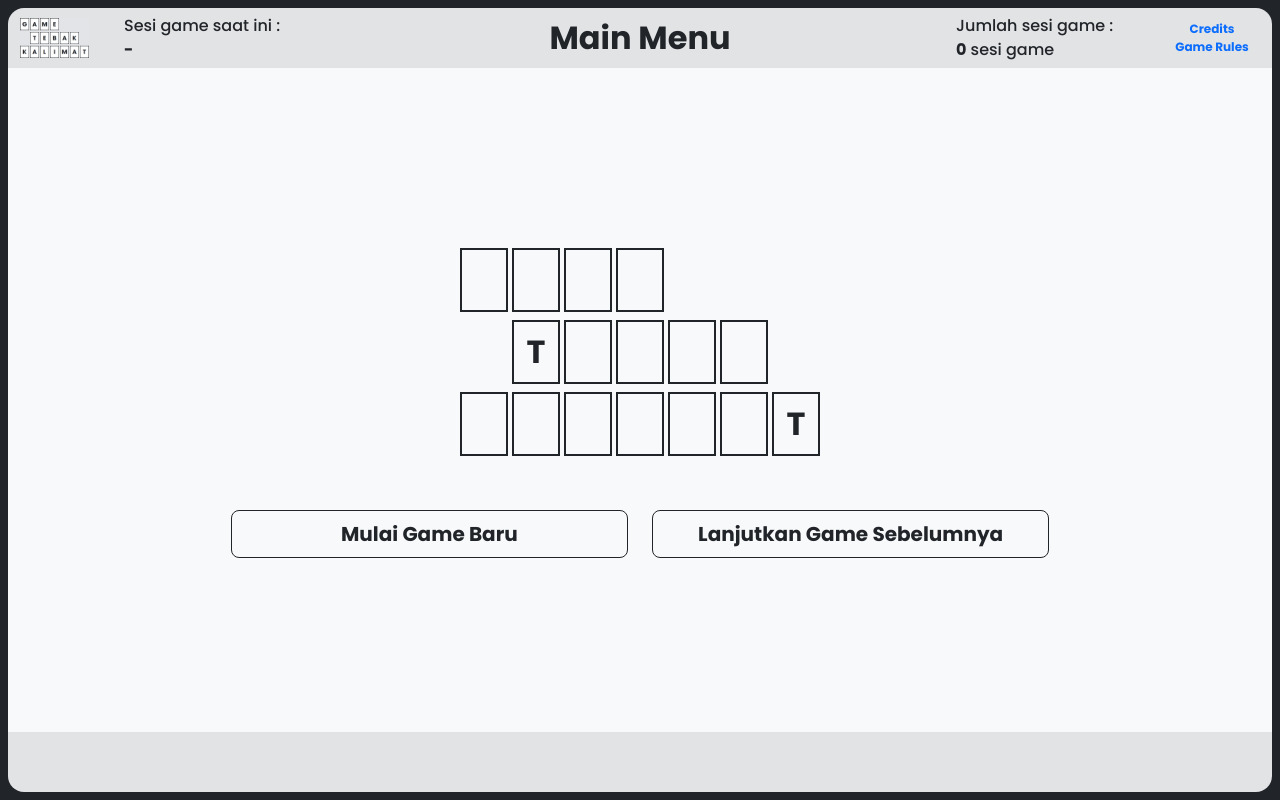
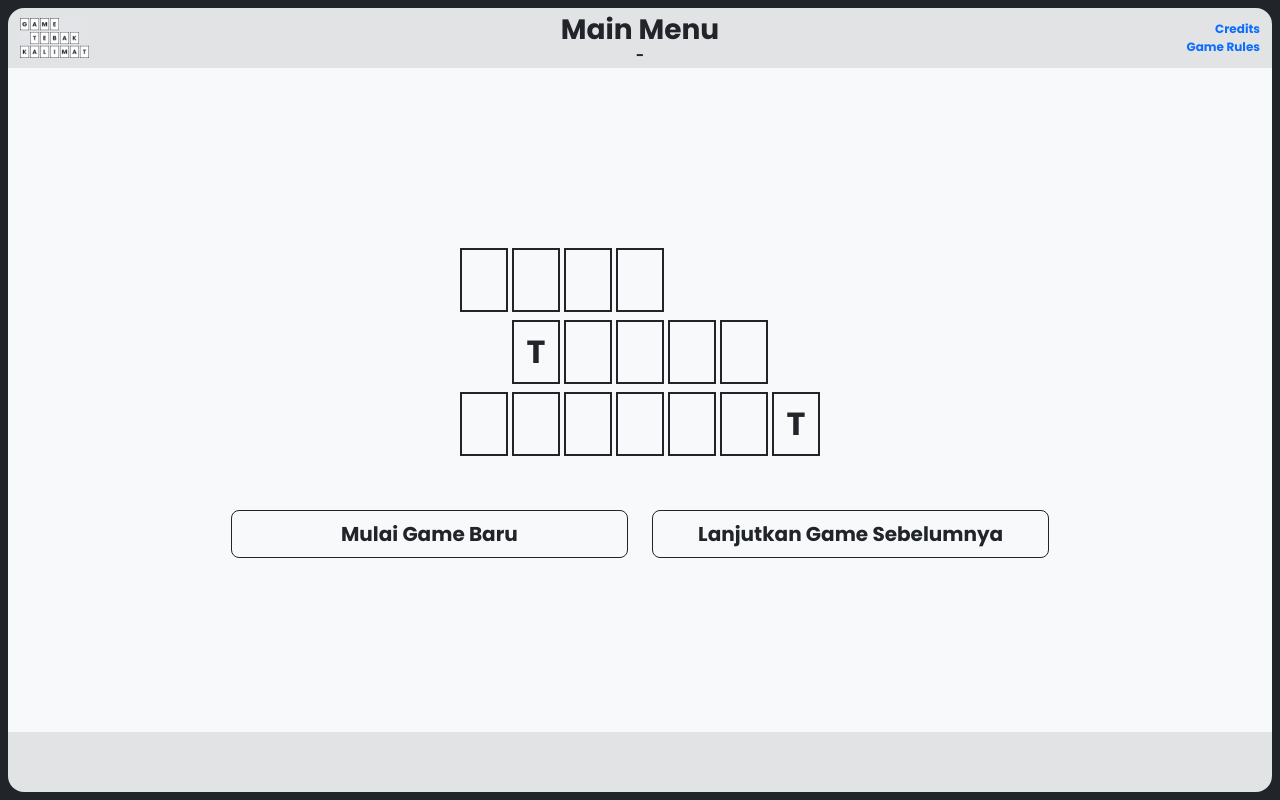
Before and after one commit to Joko-P/laravel-words-puzzle-game, a Laravel app: page / in a window 1280 px wide. Run offline with Laravel 12, Linux system fonts and the light colour scheme.

Commit message:
Small UI Adjustment

```diff
--- a/resources/views/layouts/main-layout.blade.php
+++ b/resources/views/layouts/main-layout.blade.php
@@ -81,25 +81,18 @@
     <div class="app-shell d-flex flex-column bg-dark w-100 p-2 align-items-center">
         <div class="w-100 bg-secondary-subtle main-header-area d-flex align-items-center py-1 px-2 rounded-top-4">
             <div class="row m-0 gx-2 d-flex flex-row justify-content-between align-items-center w-100">
-                <div class="col-1">
+                <div class="col-3 col-md-2">
                     <a href="/">
                         <img src="{{ asset('images/game-icon.png') }}" alt="Game Icon" class="img-fluid main-header-logo">
                     </a>
                 </div>
-                <div class="col-2">
-                    <p class="m-0">Sesi game saat ini :</p>
-                    <p class="m-0 fs-6 fw-bold" style="cursor: pointer;" id="sessionDetailsButton">{{ session('current_game')['name'] ?? '-' }}</p>
+                <div class="col-6 col-md-8">
+                    <h3 class="m-0 text-center fw-bold" id="header-screen-title">@yield('page-title')</h3>
+                    <p class="m-0 text-center fw-bold" style="cursor: pointer; font-size: 0.875rem; line-height: 1rem;" id="sessionDetailsButton">{{ session('current_game')['name'] ?? '-' }}</p>
                 </div>
-                <div class="col-6">
-                    <h2 class="m-0 text-center fw-bold" id="header-screen-title">@yield('page-title')</h2>
-                </div>
-                <div class="col-2">
-                    <p class="m-0">Jumlah sesi game :</p>
-                    <p class="m-0 fs-6"><span class="fw-bold">{{ count(session('gameSessions', [])) }}</span> sesi game</p>
-                </div>
-                <div class="col-1">
-                    <p class="m-0 p-0 text-center fw-bold text-primary" style="font-size: 0.75rem; cursor: pointer;" onclick="displayCredits();">Credits</p>
-                    <p class="m-0 p-0 text-center fw-bold text-primary" style="font-size: 0.75rem; cursor: pointer;" onclick="displayGameRules();">Game Rules</p>
+                <div class="col-3 col-md-2">
+                    <p class="m-0 p-0 text-end fw-bold text-primary" style="font-size: 0.75rem; cursor: pointer;" onclick="displayCredits();">Credits</p>
+                    <p class="m-0 p-0 text-end fw-bold text-primary" style="font-size: 0.75rem; cursor: pointer;" onclick="displayGameRules();">Game Rules</p>
                 </div>
             </div>
         </div>
```
